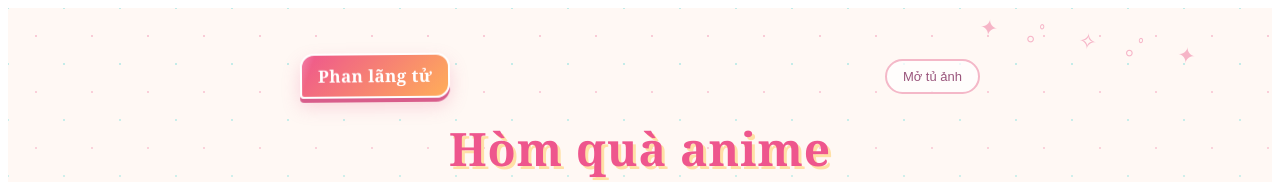
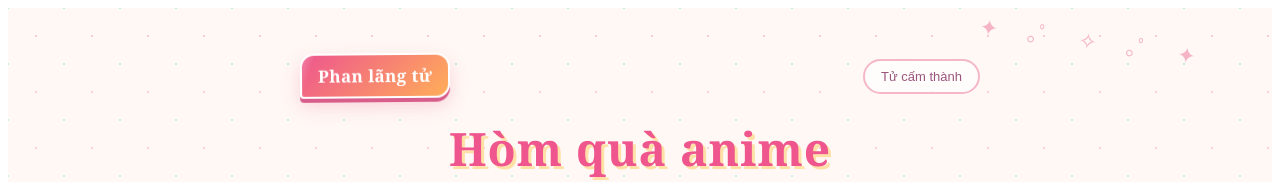
Before and after one commit to atnphn/anime-service, a React (Vite) app in the folder fe/: page / in a window 1280 px wide. Shown: the top 182 px of the page. Built offline with nearby package versions, Linux system fonts and the light colour scheme; no server answers.

Commit message:
fix: sửa text hiển thị

```diff
--- a/fe/src/features/case-opening/CaseOpening.jsx
+++ b/fe/src/features/case-opening/CaseOpening.jsx
@@ -172,7 +172,7 @@ export default function CaseOpening() {
       <div className={styles.topBar}>
         <div className={styles.brandMark}>{BRAND_NAME}</div>
         <button className={styles.managerToggle} onClick={handleManagerToggleClick}>
-          {showManager ? "Đóng tủ ảnh" : "Mở tủ ảnh"}
+          {showManager ? "Đóng tử cấm thành" : "Tử cấm thành"}
         </button>
       </div>
 
@@ -242,7 +242,7 @@ export default function CaseOpening() {
         <div className={styles.modalBackdrop}>
           <div className={styles.modalCard}>
             <p className={styles.confirmedText} style={{ fontSize: 16, margin: "0 0 16px" }}>
-              Nhập mã để mở tủ ảnh
+              Ám hiệu để vào thành
             </p>
             <input
               type="password"
```
